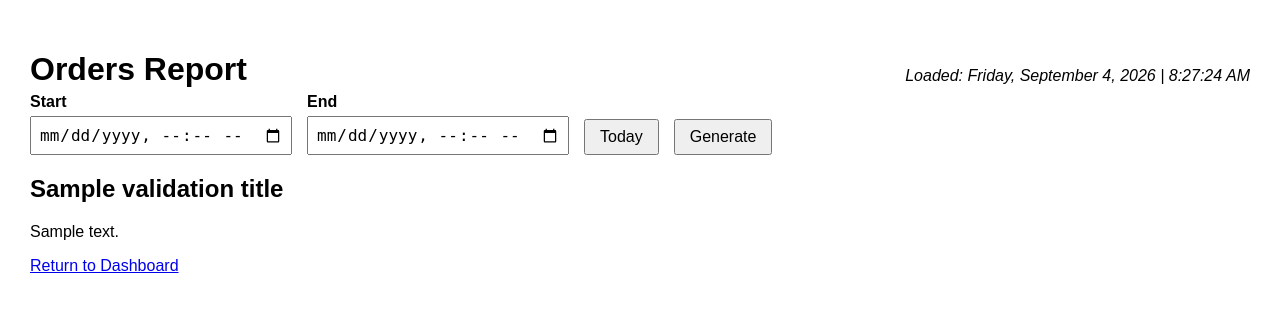
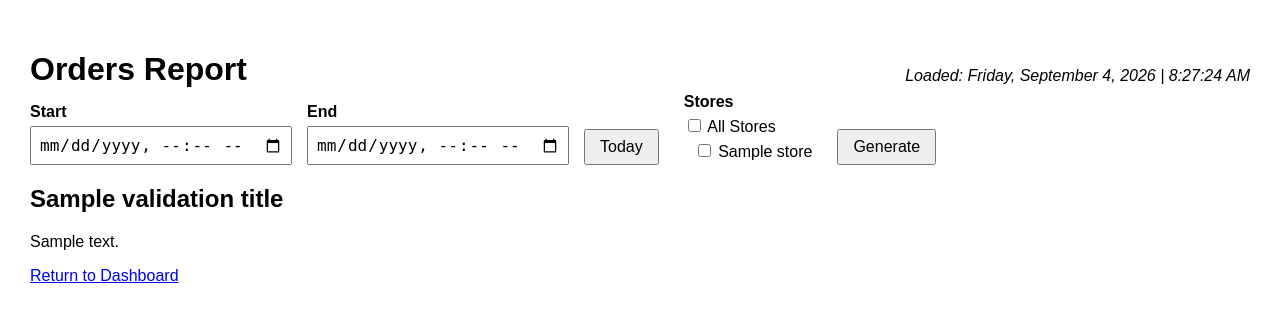
Before and after one commit to kyledugger/PoyntEventReports, a FastAPI app: template templates/orders.html in a window 1280 px wide. Shown: the top 322 px of the page. Run offline with FastAPI, Linux system fonts and the light colour scheme; the template is opened without the code that fills it: most values are stand-ins (such as "Sample title", 1, 10 or a date in 2020).

Commit message:
Added stores selector to the top to allow manually searching for stores.

```diff
--- a/templates/orders.html
+++ b/templates/orders.html
@@ -182,6 +182,26 @@
             cursor: pointer;
         }
 
+        .store-selector {
+            display: inline-block;
+            margin: 0 10px;
+            vertical-align: top;
+        }
+
+        .store-selector-title {
+            margin-bottom: 5px;
+        }
+
+        .store-selector label {
+            display: block;
+            margin-bottom: 4px;
+        }
+
+        .store-options {
+            margin-top: 5px;
+            padding-left: 10px;
+        }
+
         .orders-loading {
             display: none;
             margin: 30px 0;
@@ -297,6 +317,38 @@
                 <button type="button" onclick="setToday()">
                     Today
                 </button>
+
+                {% if available_stores %}
+                    <div class="store-selector">
+                        <div class="store-selector-title">
+                            <strong>Stores</strong>
+                        </div>
+
+                        <label>
+                            <input
+                                type="checkbox"
+                                id="all-stores"
+                                {% if selected_stores|length == available_stores|length %}checked{% endif %}
+                            >
+                            All Stores
+                        </label>
+
+                        <div class="store-options">
+                            {% for store in available_stores %}
+                                <label>
+                                    <input
+                                        type="checkbox"
+                                        name="stores"
+                                        value="{{store.id}}"
+                                        class="store-checkbox"
+                                        {% if store.id in selected_stores %}checked{% endif %}
+                                    >
+                                    {{store.name}}
+                                </label>
+                            {% endfor %}
+                        </div>
+                    </div>
+                {% endif %}
 
                 <button type="submit">
                     Generate
@@ -1000,6 +1052,29 @@
             }
         }
 
+        const allStoresCheckbox = document.getElementById("all-stores");
+        const storeCheckboxes = document.querySelectorAll(".store-checkbox");
+
+        function updateStoreCheckboxes() {
+            if (!allStoresCheckbox) {
+                return;
+            }
+
+            storeCheckboxes.forEach(function(checkbox) {
+                if (allStoresCheckbox.checked) {
+                    checkbox.checked = true;
+                    checkbox.disabled = true;
+                } else {
+                    checkbox.disabled = false;
+                }
+            });
+        }
+
+        if (allStoresCheckbox) {
+            allStoresCheckbox.addEventListener("change", updateStoreCheckboxes);
+            updateStoreCheckboxes();
+        }
+
         if (ordersForm) {
             ordersForm.addEventListener("submit", showOrdersLoading);
         }
```
Also changed, not shown: routers/poynt.py (+85 -6 lines).
